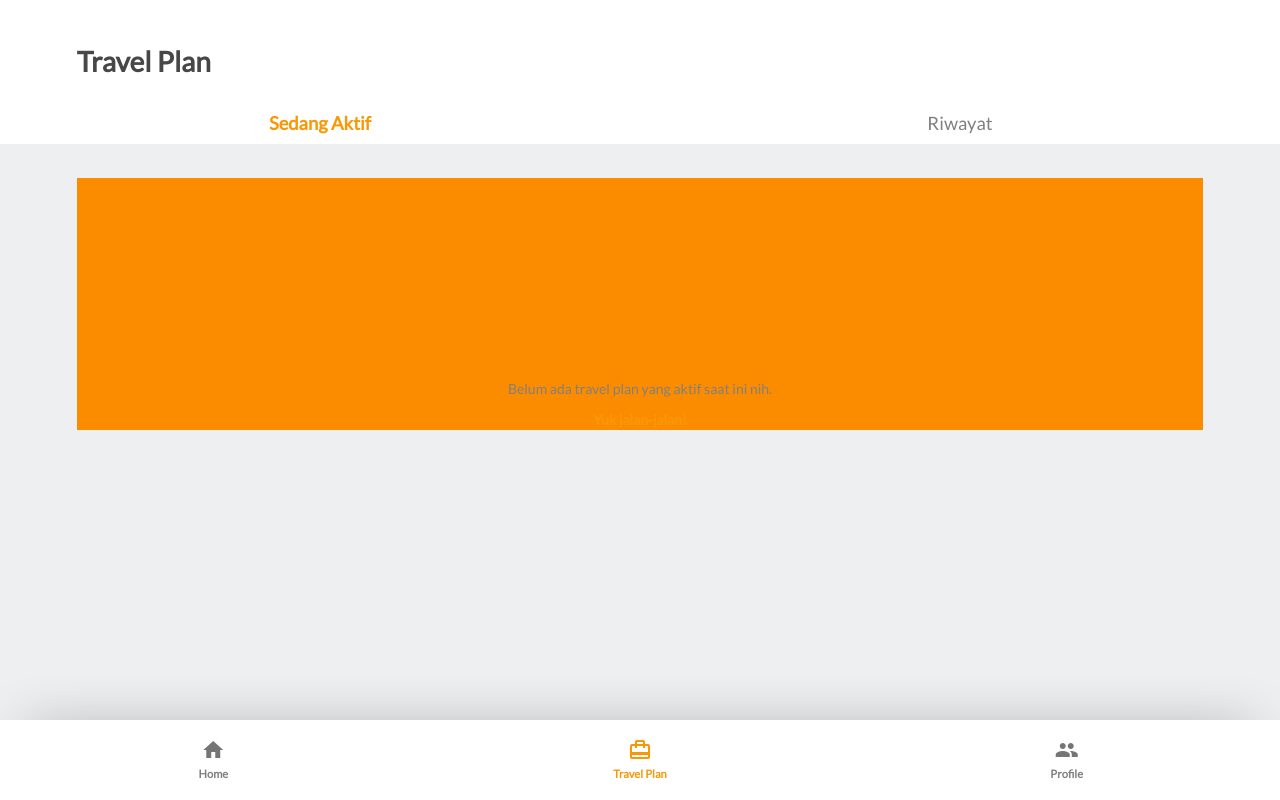
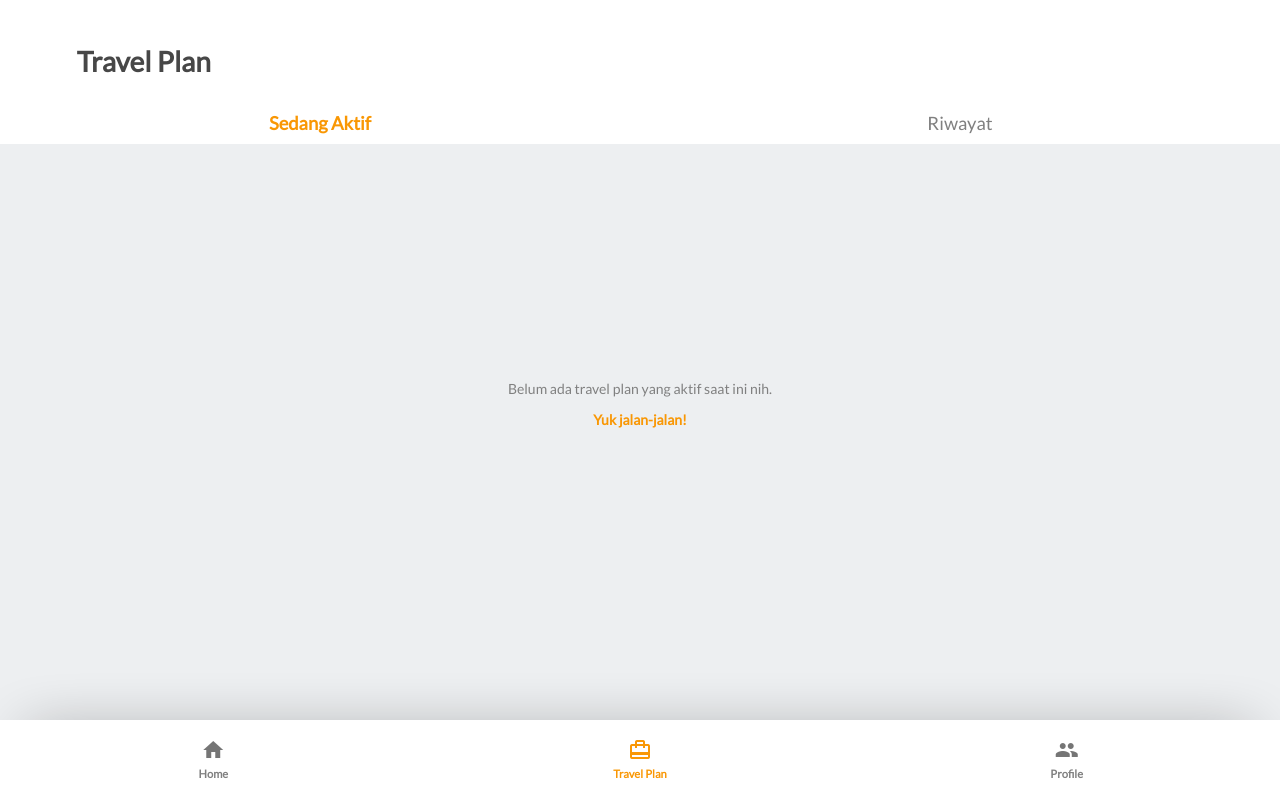
Before and after one commit to dkletz-hackathon/vacathon-sumbi, a Vue app: page /travel in a window 1280 px wide. Built offline with nearby package versions, Linux system fonts and the light colour scheme; sample sign-in values are in the browser's storage.

Commit message:
Fix style

```diff
--- a/src/components/@Travel/TravelActive.vue
+++ b/src/components/@Travel/TravelActive.vue
@@ -1,6 +1,6 @@
 <template>
   <div class="travel_page justify">
-    <div class="warning">
+    <div class="warn">
       <p class="warn_empty">Belum ada travel plan yang aktif saat ini nih.</p>
       <router-link :to="{ name: 'new-travel' }">
         <p>Yuk jalan-jalan!</p>
--- a/src/components/@Travel/TravelHistory.vue
+++ b/src/components/@Travel/TravelHistory.vue
@@ -1,6 +1,6 @@
 <template>
   <div class="travel_page justify">
-    <div class="warning">
+    <div class="warn">
       <p class="warn_empty">Kamu belum pernah buat Travel Plan nih.</p>
       <router-link :to="{ name: 'new-travel' }">
         <p>Yuk jalan-jalan!</p>
--- a/src/components/@Travel/styles.scss
+++ b/src/components/@Travel/styles.scss
@@ -4,7 +4,7 @@
   padding-top: 3vh;
 }
 
-.warning {
+.warn {
   text-align: center;
   p {
     margin: 0.7rem 0;
--- a/src/views/travel-plan/ChooseTravel.vue
+++ b/src/views/travel-plan/ChooseTravel.vue
@@ -1,6 +1,6 @@
 <template>
   <div class="main_content top justify">
-    <back to="/travel/new"/>
+    <back to="/travel/new/detail"/>
     <h1 class="main_title">Rekomendasi tempat</h1>
     <div class="subsection">
       <div class="header">
```
